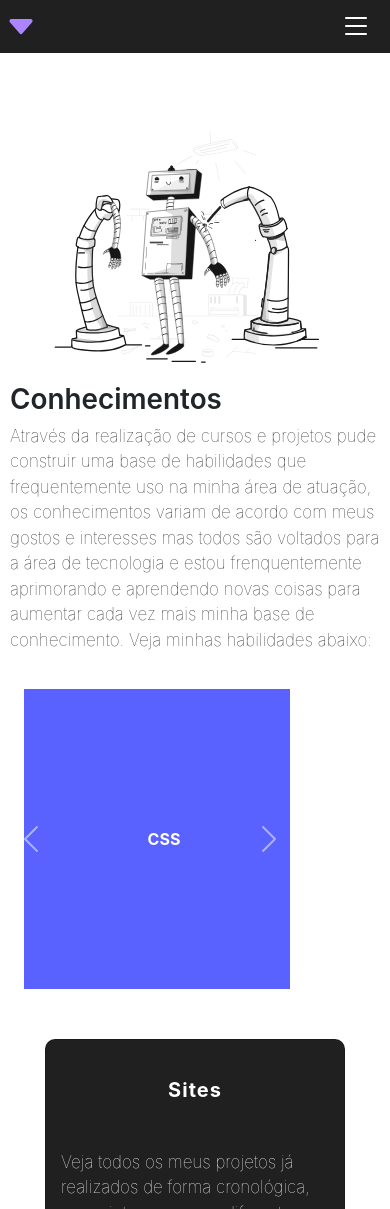
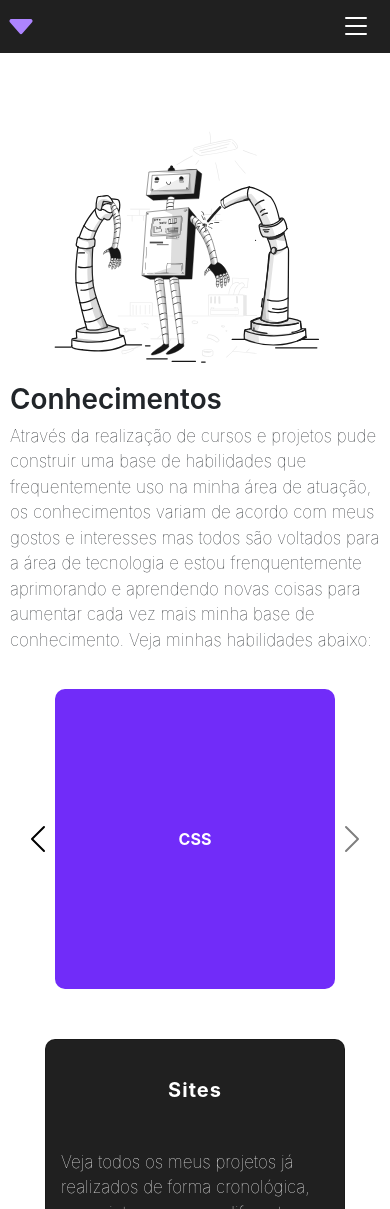
Before and after one commit to victor-kiss/ssik824, a Next.js app: page /conhecimentos in a window 390 px wide. Shown: the top 1209 px of the page. Built offline with nearby package versions, Linux system fonts and the light colour scheme.

Commit message:
new changes for better carousel

```diff
--- a/src/app/conhecimentos/page.tsx
+++ b/src/app/conhecimentos/page.tsx
@@ -12,7 +12,7 @@ export default function Conhecimentos() {
       <div className='flex-column-wrapper'>
        <h1>Conhecimentos</h1>
         <p>Através da realização de cursos e projetos pude construir uma base de habilidades que frequentemente uso na minha área de atuação, os conhecimentos variam de acordo com meus gostos e interesses mas todos são voltados para a área de tecnologia e estou frenquentemente aprimorando e aprendendo novas coisas para aumentar cada vez mais minha base de conhecimento. Veja minhas habilidades abaixo:</p>
-        <Carousel slide={false} indicators={false}>
+        <Carousel slide={false} indicators={false} variant='dark'>
           {
             skills.map((skill, index) =>
               (
--- a/src/app/globals.css
+++ b/src/app/globals.css
@@ -169,7 +169,7 @@ div.skills-card{
   flex-direction: column;
   align-items: center;
   justify-content: center;
-  background:#5962ff;
+  background:#712CF9;
   width:300px;
   height:300px;
   border-radius:10px;
@@ -192,7 +192,7 @@ div.project-card{
   width:400px;
   height:400px;
   border-radius: 10px;
-  background:#725afc;
+  background:#7936fd;
   padding:15px;
   margin:40px;
 }
@@ -215,11 +215,16 @@ div.project-card > p{
 div.project-card > a{
   color:#FFF;
   margin:0 auto;
-  font-size:16px;
+  font-size:18px;
   font-weight:bold;
   margin:10px;
 }
 
+a.carousel-control,a.carousel-control-prev{
+  color:#202020;
+  opacity: 1;
+  font-weight: bold;
+}
 footer.footer{
   background:#202020;
   margin-top:40px;
@@ -268,6 +273,9 @@ footer.footer > span > a{
   div.flex-column-wrapper{
     padding:5px;
   }
+  div.carousel{
+    width: 100%;
+  }
   div.card{
     position:relative;
     width:300px;
@@ -275,19 +283,18 @@ footer.footer > span > a{
     margin:10px 0;
   }
   div.project-card{
-    position:relative;
     width:300px;
     height:auto;
-    margin:30px;
+    margin:30px auto;
   }
   div.project-card > p{
     font-size:16px;
   }
   div.skills-card{
     width:280px;
-    margin:20px 5%;
+    margin:20px auto;
     height:300px;
-    border-radius:0;
+    border-radius:10px;
   }
 
 }
```
